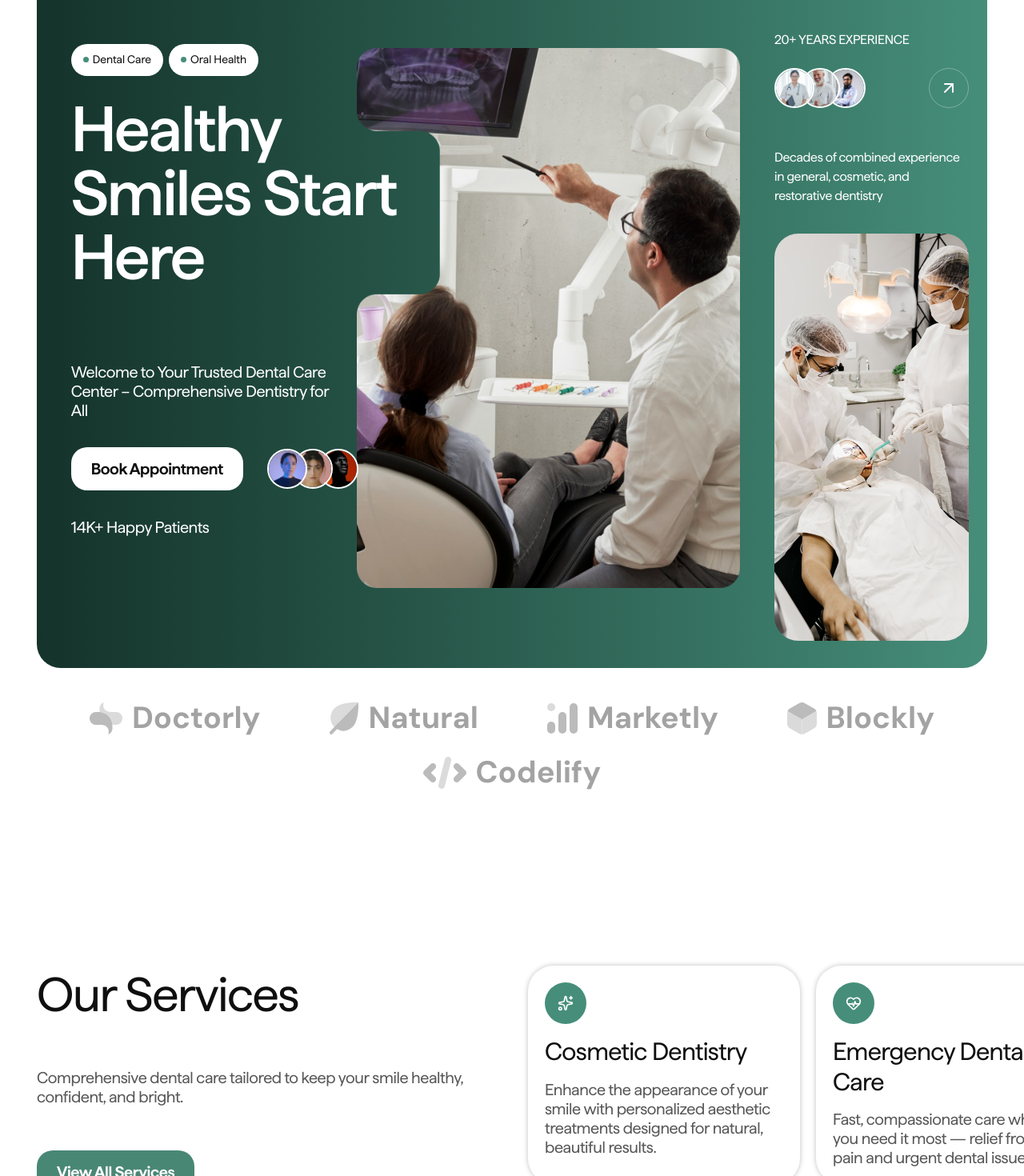
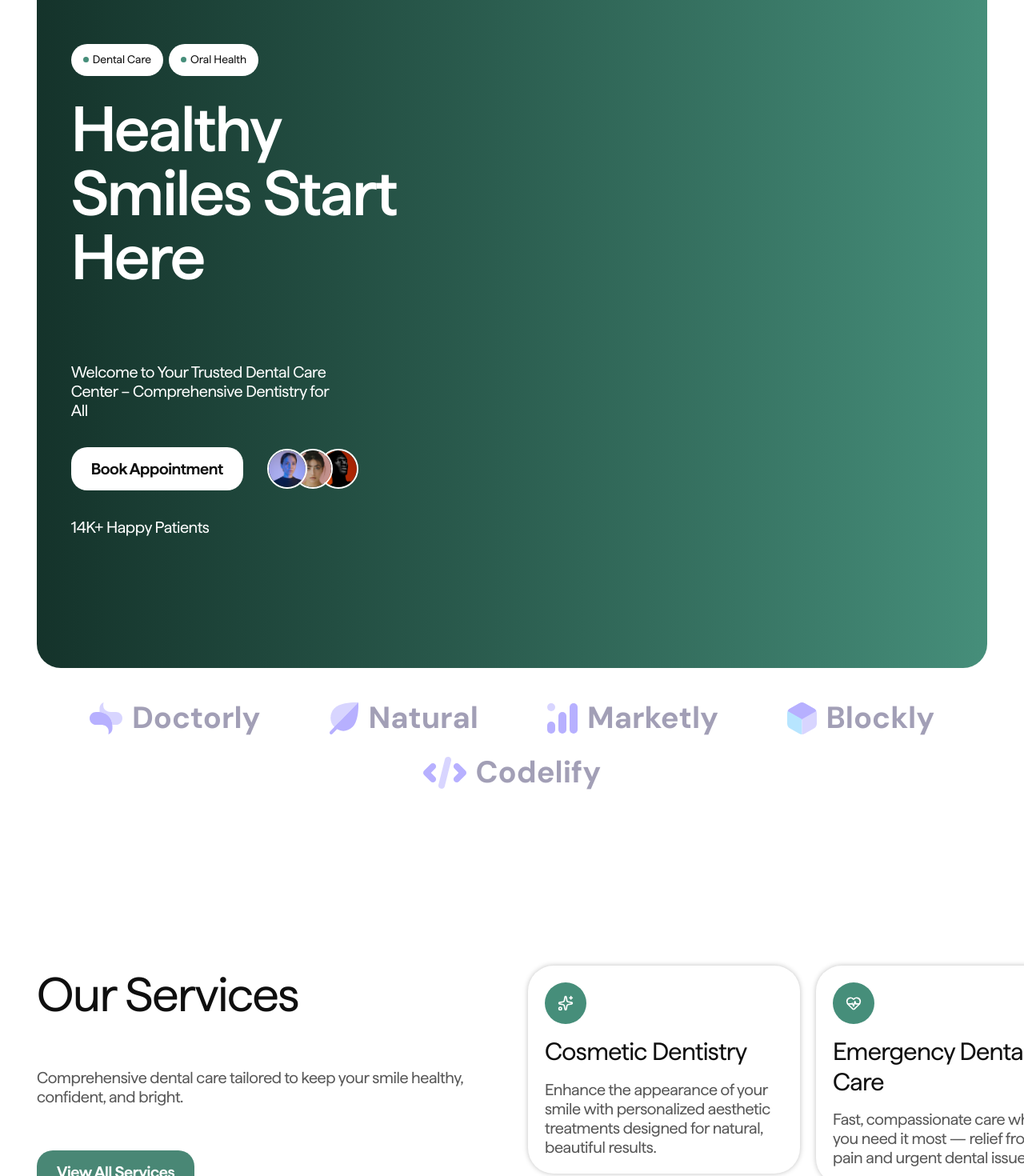
Before and after one commit to mohed-abbas/brownsmilldentist, a Next.js app: page / in a window 1280 px wide. Shown: the part 220-1690 px from the top of the page at 80% size. Built offline with nearby package versions, Linux system fonts and the light colour scheme.

Commit message:
feat: add subtle on-load and scroll-reveal animations

```diff
--- a/src/app/globals.css
+++ b/src/app/globals.css
@@ -420,7 +420,7 @@
 @keyframes fadeUp {
   from {
     opacity: 0;
-    transform: translateY(20px);
+    transform: translateY(24px);
   }
   to {
     opacity: 1;
@@ -436,12 +436,55 @@
 @keyframes scaleIn {
   from {
     opacity: 0;
-    transform: scale(0.95);
+    transform: scale(0.96);
   }
   to {
     opacity: 1;
     transform: scale(1);
   }
+}
+
+@keyframes slideInLeft {
+  from {
+    opacity: 0;
+    transform: translateX(-24px);
+  }
+  to {
+    opacity: 1;
+    transform: translateX(0);
+  }
+}
+
+@keyframes slideInRight {
+  from {
+    opacity: 0;
+    transform: translateX(24px);
+  }
+  to {
+    opacity: 1;
+    transform: translateX(0);
+  }
+}
+
+/* Reveal animation classes — used for on-load (hero) and scroll-triggered reveals */
+.reveal-fade-up {
+  animation: fadeUp var(--reveal-duration, 650ms) cubic-bezier(0.16, 1, 0.3, 1) var(--reveal-delay, 0ms) both;
+}
+
+.reveal-fade-in {
+  animation: fadeIn var(--reveal-duration, 600ms) cubic-bezier(0.16, 1, 0.3, 1) var(--reveal-delay, 0ms) both;
+}
+
+.reveal-scale-in {
+  animation: scaleIn var(--reveal-duration, 750ms) cubic-bezier(0.16, 1, 0.3, 1) var(--reveal-delay, 0ms) both;
+}
+
+.reveal-slide-left {
+  animation: slideInLeft var(--reveal-duration, 650ms) cubic-bezier(0.16, 1, 0.3, 1) var(--reveal-delay, 0ms) both;
+}
+
+.reveal-slide-right {
+  animation: slideInRight var(--reveal-duration, 650ms) cubic-bezier(0.16, 1, 0.3, 1) var(--reveal-delay, 0ms) both;
 }
 
 /* Reduced motion */
--- a/src/components/contact-section.tsx
+++ b/src/components/contact-section.tsx
@@ -2,6 +2,7 @@
 
 import { useState, type FormEvent } from "react";
 import { CircleCheck } from "lucide-react";
+import { ScrollReveal } from "@/components/scroll-reveal";
 import { contact } from "@/content";
 
 export function ContactSection() {
@@ -17,12 +18,12 @@ export function ContactSection() {
   return (
     <section id="contact" aria-label="Contact Us" className="flex flex-col items-center gap-10 xl:gap-[69px]">
       {/* Section Header */}
-      <div className="flex w-full max-w-[719px] flex-col items-center gap-[21px] text-center">
+      <ScrollReveal animation="fade-up" className="flex w-full max-w-[719px] flex-col items-center gap-[21px] text-center">
         <h2 className="text-display-section text-text-primary">{contact.headline}</h2>
         <p className="text-body-lg text-text-secondary">
           {contact.subheadline}
         </p>
-      </div>
+      </ScrollReveal>
 
       {/* Two-Column Layout */}
       <div className="flex w-full flex-col gap-12 xl:flex-row xl:items-start xl:justify-between xl:gap-0">
--- a/src/components/footer.tsx
+++ b/src/components/footer.tsx
@@ -1,4 +1,5 @@
 import Link from "next/link";
+import { ScrollReveal } from "@/components/scroll-reveal";
 import { footer } from "@/content";
 
 export function Footer() {
@@ -6,6 +7,7 @@ export function Footer() {
     <footer className="gradient-footer mt-32 pt-16 pb-12 md:pt-20 md:pb-14 xl:pt-24 xl:pb-16">
       <div className="container-page">
         {/* Link columns */}
+        <ScrollReveal animation="fade-up">
         <nav
           aria-label="Footer navigation"
           className="grid grid-cols-2 gap-x-6 gap-y-10 md:grid-cols-4 md:gap-x-8 xl:gap-x-12"
@@ -30,6 +32,7 @@ export function Footer() {
             </div>
           ))}
         </nav>
+        </ScrollReveal>
 
         {/* Divider area — copyright + socials */}
         <div className="mt-16 md:mt-20 xl:mt-24 flex flex-col items-center gap-5">
--- a/src/components/hero.tsx
+++ b/src/components/hero.tsx
@@ -5,6 +5,11 @@ import { Button } from "@/components/ui/button";
 import { BadgeTag } from "@/components/badge-tag";
 import { AvatarStack } from "@/components/avatar-stack";
 import { hero } from "@/content";
+import type { CSSProperties } from "react";
+
+function d(ms: number): CSSProperties {
+  return { "--reveal-delay": `${ms}ms` } as CSSProperties;
+}
 
 export function Hero() {
   return (
@@ -18,23 +23,23 @@ export function Hero() {
       <div className="relative z-10 flex flex-col gap-10 px-6 pt-8 pb-6 sm:gap-16 sm:px-10 sm:pt-16 sm:pb-10 xl:absolute xl:left-[3.59%] xl:top-[94px] xl:w-[36.06%] xl:gap-[92px] xl:px-0 xl:pt-0 xl:pb-0">
         {/* Badges + Headline */}
         <div className="flex flex-col gap-[26px]">
-          <div className="flex gap-[7px] flex-wrap">
+          <div className="reveal-fade-up flex gap-[7px] flex-wrap" style={d(0)}>
             {hero.badges.map((badge) => (
               <BadgeTag key={badge}>{badge}</BadgeTag>
             ))}
           </div>
-          <h1 className="text-display-hero text-white">
+          <h1 className="reveal-fade-up text-display-hero text-white" style={d(120)}>
             {hero.headline}
           </h1>
         </div>
 
         {/* Subtext + CTA */}
         <div className="flex flex-col gap-[34px] max-w-[325px]">
-          <p className="text-body-lg text-white">
+          <p className="reveal-fade-up text-body-lg text-white" style={d(240)}>
             {hero.subtext}
           </p>
 
-          <div className="flex items-center gap-[30px]">
+          <div className="reveal-fade-up flex items-center gap-[30px]" style={d(360)}>
             <Button
               variant="hero"
               size="brand-default"
@@ -46,14 +51,14 @@ export function Hero() {
             <AvatarStack avatars={hero.avatars.patients} />
           </div>
 
-          <p className="text-body-lg text-white tracking-[-0.02em]">
+          <p className="reveal-fade-up text-body-lg text-white tracking-[-0.02em]" style={d(440)}>
             {hero.membersStats}
           </p>
         </div>
       </div>
 
       {/* Center Column — Hero Image (desktop: absolute, overlaps left column) */}
-      <div className="hidden xl:block xl:absolute xl:left-[33.66%] xl:top-[33px] xl:w-[40.35%] xl:h-[807px]">
+      <div className="reveal-scale-in hidden xl:block xl:absolute xl:left-[33.66%] xl:top-[33px] xl:w-[40.35%] xl:h-[807px]" style={d(200)}>
         <Image
           src={hero.images.center.src}
           alt={hero.images.center.alt}
@@ -65,7 +70,7 @@ export function Hero() {
       </div>
 
       {/* Right Column (desktop only) */}
-      <div className="hidden xl:flex xl:absolute xl:left-[77.61%] xl:top-[77px] xl:w-[20.42%] xl:h-[763px] flex-col justify-between">
+      <div className="reveal-fade-up hidden xl:flex xl:absolute xl:left-[77.61%] xl:top-[77px] xl:w-[20.42%] xl:h-[763px] flex-col justify-between" style={d(500)}>
         {/* Doctor Stats */}
         <div className="flex flex-col gap-[23px] w-full">
           <p className="text-body-md text-white tracking-[-0.02em]">
@@ -100,7 +105,7 @@ export function Hero() {
       </div>
 
       {/* Mobile/Tablet: Show center image below content */}
-      <div className="relative xl:hidden flex justify-center px-6 pb-8">
+      <div className="reveal-scale-in relative xl:hidden flex justify-center px-6 pb-8" style={d(200)}>
         <Image
           src={hero.images.center.src}
           alt={hero.images.center.alt}
--- a/src/components/navbar.tsx
+++ b/src/components/navbar.tsx
@@ -6,7 +6,7 @@ export function Navbar() {
   return (
     <nav
       aria-label="Main navigation"
-      className="gradient-hero flex h-[98px] items-center justify-between rounded-[var(--radius-container)] px-[25px]"
+      className="reveal-fade-in gradient-hero flex h-[98px] items-center justify-between rounded-[var(--radius-container)] px-[25px]"
     >
       <Link
         href="/"
--- a/src/components/our-features.tsx
+++ b/src/components/our-features.tsx
@@ -12,6 +12,7 @@ import {
 } from "lucide-react";
 import { Button } from "@/components/ui/button";
 import { FeatureCard } from "@/components/feature-card";
+import { ScrollReveal } from "@/components/scroll-reveal";
 import { features as featuresContent } from "@/content";
 
 const iconMap: Record<string, LucideIcon> = {
@@ -29,7 +30,7 @@ export function OurFeatures() {
   return (
     <section aria-label="Our Features" className="flex flex-col gap-10 md:gap-14 xl:flex-row xl:items-start xl:justify-between xl:gap-0">
       {/* Left Column — Text + CTA */}
-      <div className="flex w-full flex-col xl:sticky xl:top-10 xl:w-[614px] xl:shrink-0 xl:self-start">
+      <ScrollReveal animation="fade-up" className="flex w-full flex-col xl:sticky xl:top-10 xl:w-[614px] xl:shrink-0 xl:self-start">
         <div className="flex flex-col gap-[18px]">
           <h2 className="text-display-section text-text-primary">
             {featuresContent.headline}
@@ -50,18 +51,19 @@ export function OurFeatures() {
             <Link href={featuresContent.cta.href}>{featuresContent.cta.label}</Link>
           </Button>
         </div>
-      </div>
+      </ScrollReveal>
 
       {/* Right Column — 2-column Card Grid */}
       <div className="grid w-full grid-cols-1 gap-5 sm:grid-cols-2 sm:gap-x-5 sm:gap-y-[21px] xl:w-[700px] xl:shrink-0">
         {featuresContent.cards.map((card, i) => (
+          <ScrollReveal key={i} animation="fade-up" delay={i * 80}>
             <FeatureCard
-            key={i}
               icon={iconMap[card.icon]}
               title={card.title}
               description={card.description}
               slug={card.slug}
             />
+          </ScrollReveal>
         ))}
       </div>
     </section>
--- a/src/components/partners-bar.tsx
+++ b/src/components/partners-bar.tsx
@@ -1,3 +1,4 @@
+import { ScrollReveal } from "@/components/scroll-reveal";
 import { partners as partnersContent } from "@/content";
 
 function MarketlyIcon() {
@@ -13,6 +14,7 @@ function MarketlyIcon() {
 
 export function PartnersBar() {
   return (
+    <ScrollReveal animation="fade-in" duration={800}>
       <div
         role="img"
         aria-label="Our partners"
@@ -37,5 +39,6 @@ export function PartnersBar() {
           </div>
         ))}
       </div>
+    </ScrollReveal>
   );
 }
--- /dev/null
+++ b/src/components/scroll-reveal.tsx
@@ -0,0 +1,66 @@
+"use client";
+
+import { useEffect, useRef, type ReactNode, type CSSProperties } from "react";
+
+type Animation = "fade-up" | "fade-in" | "slide-left" | "slide-right" | "scale-in";
+
+interface ScrollRevealProps {
+  children: ReactNode;
+  animation?: Animation;
+  delay?: number;
+  duration?: number;
+  className?: string;
+  style?: CSSProperties;
+  threshold?: number;
+}
+
+const animClassMap: Record<Animation, string> = {
+  "fade-up": "reveal-fade-up",
+  "fade-in": "reveal-fade-in",
+  "slide-left": "reveal-slide-left",
+  "slide-right": "reveal-slide-right",
+  "scale-in": "reveal-scale-in",
+};
+
+export function ScrollReveal({
+  children,
+  animation = "fade-up",
+  delay = 0,
+  duration,
+  className = "",
+  style,
+  threshold = 0.15,
+}: ScrollRevealProps) {
+  const ref = useRef<HTMLDivElement>(null);
+
+  useEffect(() => {
+    const el = ref.current;
+    if (!el) return;
+
+    const observer = new IntersectionObserver(
+      ([entry]) => {
+        if (entry.isIntersecting) {
+          el.classList.remove("opacity-0");
+          el.classList.add(animClassMap[animation]);
+          observer.unobserve(el);
+        }
+      },
+      { threshold, rootMargin: "0px 0px 40px 0px" },
+    );
+
+    observer.observe(el);
+    return () => observer.disconnect();
+  }, [animation, threshold]);
+
+  const cssVars = {
+    ...(delay ? { "--reveal-delay": `${delay}ms` } : {}),
+    ...(duration ? { "--reveal-duration": `${duration}ms` } : {}),
+    ...style,
+  } as CSSProperties;
+
+  return (
+    <div ref={ref} className={`opacity-0 ${className}`} style={cssVars}>
+      {children}
+    </div>
+  );
+}
```
Also changed, not shown: src/components/advance-care.tsx (+7 -6 lines), src/components/more-features.tsx (+18 -15 lines), src/components/our-doctors.tsx (+5 -4 lines), src/components/testimonials.tsx (+7 -4 lines). Lines whose indentation alone changed are shown as unchanged.
